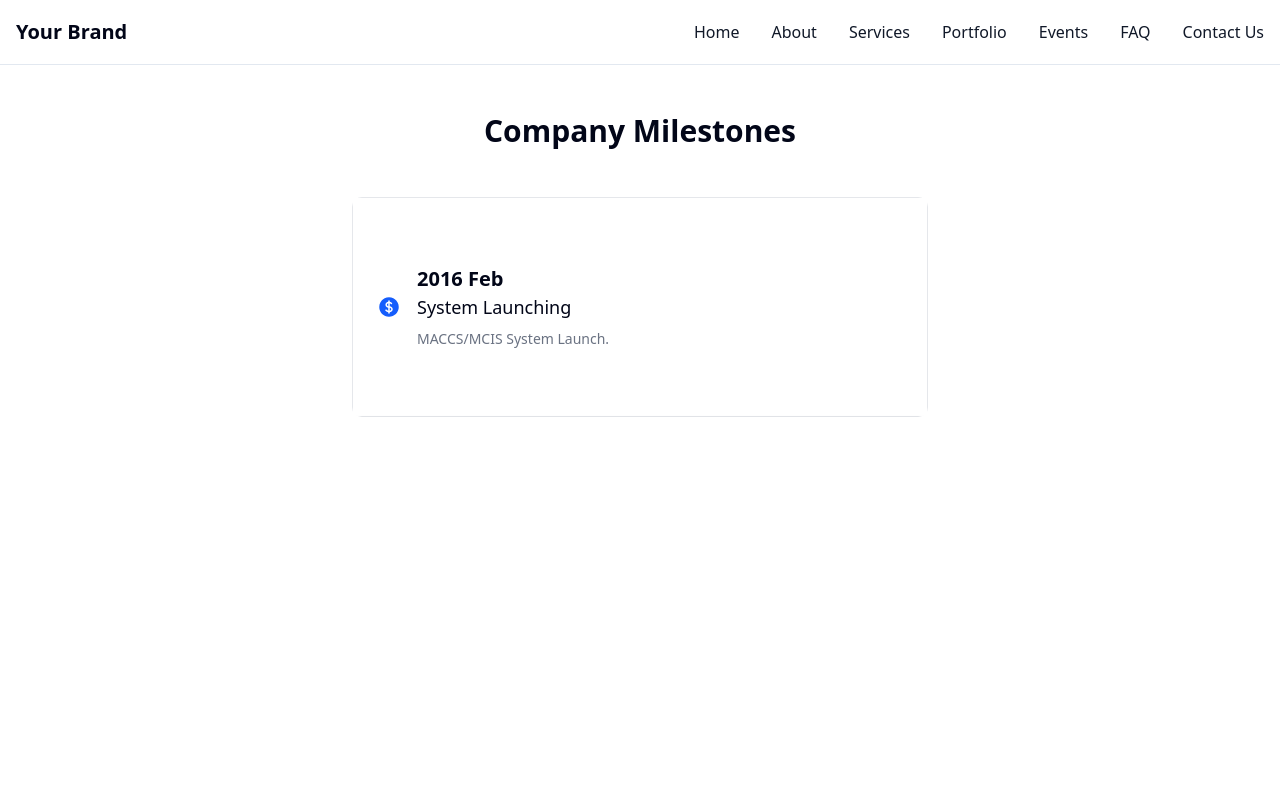
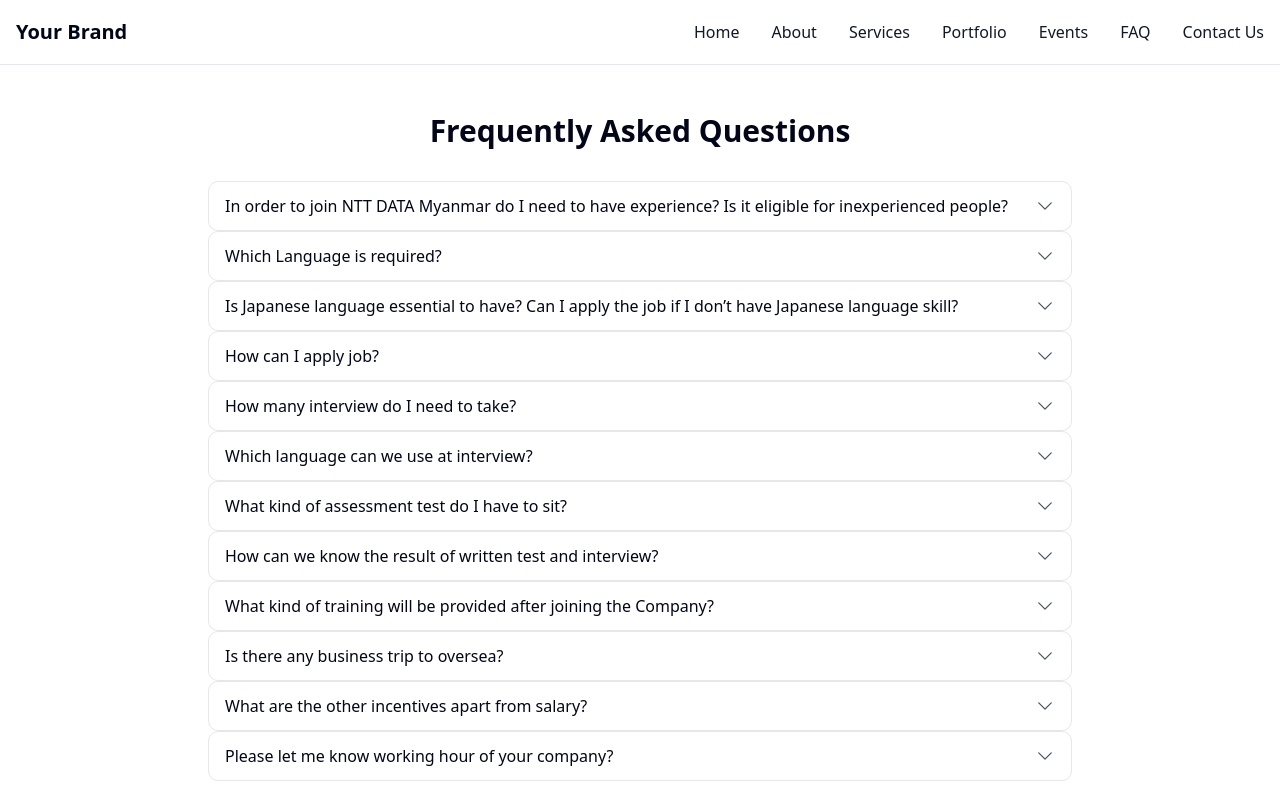
Before and after one commit to LynxisKhat/mdd, a Next.js app: page /faq in a window 1280 px wide. Shown: the top 800 px of the page. Built offline with nearby package versions, Linux system fonts and the light colour scheme.

Commit message:
add Q&A section and updated Contack Us

```diff
--- a/app/contactus/page.js
+++ b/app/contactus/page.js
@@ -3,7 +3,7 @@ export default function ContactUs() {
     <div className="min-h-screen bg-gray-100 p-6 flex flex-col items-center justify-center space-y-10">
 
       {/* Title */}
-      <h2 className="text-4xl font-bold text-blue-600 text-center">Contact Us</h2>
+      <h2 className="text-3xl font-bold text-center mb-8">Contact Us</h2>
       <p>Want to get in touch? We'd love to hear from you. Here's how you can reach us.</p>
 
       {/* Contact Grid */}
--- /dev/null
+++ b/app/faq/FAQ.jsx
@@ -0,0 +1,82 @@
+"use client";
+
+import { useState } from "react";
+import { faqs } from "./questions";
+import { ChevronDownIcon } from "@heroicons/react/24/solid";
+import { motion } from "framer-motion";
+
+const QuestionsAndAnswers = () => {
+	const [openIndex, setOpenIndex] = useState(null);
+
+	const toggle = (idx) => {
+		setOpenIndex(openIndex === idx ? null : idx);
+	};
+
+	return (
+		<div className='max-w-4xl mx-auto px-4 py-12'>
+			<h2 className='text-3xl font-bold text-center mb-8'>
+				Frequently Asked Questions
+			</h2>
+			<div>
+				{faqs.map((faq, idx) => (
+					<div
+						key={idx}
+						className='rounded-lg overflow-hidden border border-gray-200 transition-transform duration-200 hover:scale-[1.01]'
+					>
+						<button
+							onClick={() => toggle(idx)}
+							className='w-full text-left px-4 py-3 font-medium flex justify-between items-center hover:bg-blue-50 hover:text-blue-600 transition-colors duration-200'
+						>
+							<span>{faq.question}</span>
+
+							{/* {
+								<ChevronDownIcon
+									className={`w-5 h-5 transition-transform duration-200 ${
+										openIndex === idx ? "rotate-180" : ""
+									}`}
+								/>
+							} */}
+							<motion.div
+								animate={{ rotate: openIndex === idx ? 180 : 0 }}
+								transition={{
+									type: "spring",
+									stiffness: 250,
+									damping: 20,
+								}}
+							>
+								<ChevronDownIcon className='w-5 h-5 text-gray-600' />
+							</motion.div>
+						</button>
+						<motion.div
+							className='overflow-hidden px-6'
+							initial={{ maxHeight: 0, opacity: 0 }}
+							animate={{
+								maxHeight: openIndex === idx ? 200 : 0, // Animate max height
+								opacity: openIndex === idx ? 1 : 0, // Fade in/out
+							}}
+							transition={{ duration: 0.4, ease: "easeInOut" }}
+						>
+							<p className='text-gray-600'>{faq.answer}</p>
+						</motion.div>
+						{/* <div
+							className={`overflow-hidden transition-all duration-300 ease-in-out ${
+								openIndex === idx
+									? "max-h-40 opacity-100 py-3 px-4"
+									: "max-h-0 opacity-0 px-4"
+							}`}
+						>
+							<p className='text-gray-600'>{faq.answer}</p>
+						</div> */}
+						{/* {openIndex === idx && (
+							<div className='px-4 pb-4 text-gray-600 bg-white'>
+								{faq.answer}
+							</div>
+						)} */}
+					</div>
+				))}
+			</div>
+		</div>
+	);
+};
+
+export default QuestionsAndAnswers;
--- a/app/faq/milestoneTime.jsx
+++ b/app/faq/milestoneTime.jsx
@@ -1,23 +1,22 @@
 "use client";
+import { useEffect, useRef, useState } from "react";
 import { milestones } from "./milestone";
-import { useEffect, useState, useRef } from "react";
 
 const MilestoneTimeline = () => {
 	const containerRef = useRef(null);
+	const itemRef = useRef(null);
 	const [currentIndex, setCurrentIndex] = useState(0);
 
 	const scrollToIndex = (index) => {
 		const container = containerRef.current;
-		const item = container.children[index];
-		if (item && container) {
-			container.scrollTo({
-				top: item.offsetTop,
-				behavior: "smooth",
-			});
-		}
+		const itemHeight = itemRef.current?.offsetHeight || 200;
+
+		container.scrollTo({
+			top: index * itemHeight,
+			behavior: "smooth",
+		});
 	};
 
-	// Auto-scroll
 	useEffect(() => {
 		const interval = setInterval(() => {
 			const nextIndex = (currentIndex + 1) % milestones.length;
@@ -28,59 +27,31 @@ const MilestoneTimeline = () => {
 		return () => clearInterval(interval);
 	}, [currentIndex]);
 
-	// Manual-scroll
 	const handleScroll = () => {
 		const container = containerRef.current;
-		const children = Array.from(container.children);
-		const scrollTop = container.scrollTop;
-		const containerHeight = container.clientHeight;
+		const itemHeight = itemRef.current?.offsetHeight || 200;
 
-		const index = children.findIndex((child) => {
-			const offsetTop = child.offsetTop;
-			return (
-				scrollTop >= offsetTop - containerHeight / 2 &&
-				scrollTop < offsetTop + containerHeight / 2
-			);
-		});
-
-		if (index !== -1 && index !== currentIndex) {
+		const index = Math.round(container.scrollTop / itemHeight);
+		if (index !== currentIndex) {
 			setCurrentIndex(index);
 		}
 	};
-	// <div className="py-12 px-4">
-	//   <h2 className="text-3xl font-bold text-center mb-12">Company Milestones</h2>
 
-	//   <div className="max-w-6xl mx-auto">
-	//     <div className="flex gap-6 overflow-x-auto snap-x snap-mandatory px-2 pb-4">
-	//       {milestones.map((milestone, idx) => (
-	//         <div
-	//           key={idx}
-	//           className="snap-center shrink-0 w-72 bg-white border border-gray-200 rounded-lg shadow p-6 flex flex-col items-center text-center"
-	//         >
-	//           <div className="mb-4">{milestone.icon}</div>
-	//           <h3 className="text-lg font-bold">{milestone.year}</h3>
-	//           <p className="text-blue-600 font-medium">{milestone.title}</p>
-	//           <p className="text-gray-500 text-sm mt-2">{milestone.description}</p>
-	//         </div>
-	//       ))}
-	//     </div>
-	//   </div>
-	// </div>
 	return (
-		<div className='py-12 px-4'>
+		<div className='max-w-4xl mx-auto px-4 py-12'>
 			<h2 className='text-3xl font-bold text-center mb-12'>
 				Company Milestones
 			</h2>
-
 			<div
 				ref={containerRef}
 				onScroll={handleScroll}
-				className='max-w-xl mx-auto h-55 overflow-y-auto scroll-smooth snap-y snap-mandatory rounded-lg'
+				className='timeline-container h-56 overflow-y-auto scroll-smooth snap-y snap-mandatory rounded-lg'
 			>
 				{milestones.map((milestone, idx) => (
 					<div
 						key={idx}
-						className='snap-start h-55 p-6 bg-white border border-gray-200 shadow flex items-center'
+						ref={idx === 0 ? itemRef : null}
+						className='snap-start h-56 p-6 bg-white border border-gray-200 shadow flex items-center'
 					>
 						<div className='text-blue-600 text-4xl mr-4'>{milestone.icon}</div>
 						<div>
--- a/app/faq/page.js
+++ b/app/faq/page.js
@@ -1,5 +1,6 @@
 import Head from "next/head";
 import MilestoneTimeline from "./milestoneTime";
+import QuestionsAndAnswers from "./FAQ";
 
 export default function FAQ() {
   return (
@@ -8,6 +9,7 @@ export default function FAQ() {
         <title>Company Timeline</title>
       </Head>
       <main className="bg-white min-h-screen">
+        <QuestionsAndAnswers />
         <MilestoneTimeline />
       </main>
     </div>
--- /dev/null
+++ b/app/faq/questions.js
@@ -0,0 +1,62 @@
+export const faqs = [
+    {
+      question: "In order to join NTT DATA Myanmar do I need to have experience? Is it eligible for inexperienced people?",
+      answer:
+        "Even inexperienced people can have job opportunities. Anybody who has basic programming knowledge are eligible to apply job.",
+    },
+    {
+      question: "Which Language is required?",
+      answer:
+        "Those who have English Intermediate Level and Japanese Language skill is more convenient to join the Company.",
+    },
+    {
+      question: "Is Japanese language essential to have? Can I apply the job if I don’t have Japanese language skill?",
+      answer:
+        "Japanese language skill is required based on the applied position. Although you are unskillful in Japanese language, you must have interested in and enthusiastic in learning. In the Company Japanese lecturer and Myanmar lecturer are teaching by classifying the level.",
+    },
+    {
+      question: "How can I apply job?",
+      answer:
+        "You can check the vacancy announcement on NTT DATA Myanmar’s Website, Facebook and LinkedIn pages. You can send mail to HR_NDMM@nttdata.com by attaching with your CV, bachelor degree certificate, and other required documents.",
+    },
+    {
+      question: "How many interview do I need to take?",
+      answer:
+        "Interview will be at least two steps as first interview and second interview. Number of total interview will be different based on applied position.",
+    },
+    {
+      question: "Which language can we use at interview?",
+      answer:
+        "Mostly English or Myanmar. Sometimes applicants have to speak in Japanese according to applied position.",
+    },
+    {
+      question: "What kind of assessment test do I have to sit?",
+      answer:
+        "Technical knowledge of Java, Database, and Logical thinking for assessment test to apply system development position. For other positions, it needs to take assessment test based on the applied position.",
+    },
+    {
+      question: "How can we know the result of written test and interview?",
+      answer:
+        "The results of both written test and interview will be informed to candidates via email.",
+    },
+    {
+      question: "What kind of training will be provided after joining the Company?",
+      answer:
+        "According to the required skills of employee or project, Technology, Language, Management training and other trainings will be provided after joining the Company.",
+    },
+    {
+      question: "Is there any business trip to oversea?",
+      answer:
+        "According to the requirements of the projects and skill improvement for technical and management, company dispatch the staff to domestic and oversea business trip. Generally oversea business trips to Japan, China, Vietnam, Thai, Malaysia, India and etc. Till now already dispatched over 200 staffs to those countries for over 400 times.",
+    },
+    {
+      question: "What are the other incentives apart from salary?",
+      answer:
+        "Apart from the salary, other incentives such as Transportation allowance, Technical certification allowance, Japanese language allowance, Accommodation allowance, etc. can be enjoyed. However, there are some limitation rules for accommodation allowance.",
+    },
+    {
+      question: "Please let me know working hour of your company?",
+      answer:
+        "Working hour is 8 AM to 5 PM, Lunch time is 12 PM to 1 PM. If you have overtime-working you can benefit overtime payment.",
+    },
+  ];
--- a/package.json
+++ b/package.json
@@ -17,6 +17,7 @@
     "clsx": "^2.1.1",
     "embla-carousel-autoplay": "^8.6.0",
     "embla-carousel-react": "^8.6.0",
+    "framer-motion": "^12.7.4",
     "lucide-react": "^0.487.0",
     "next": "15.2.4",
     "react": "^19.0.0",
```
Also changed, not shown: 1 other file (tests, documents, lock files or other folders).
